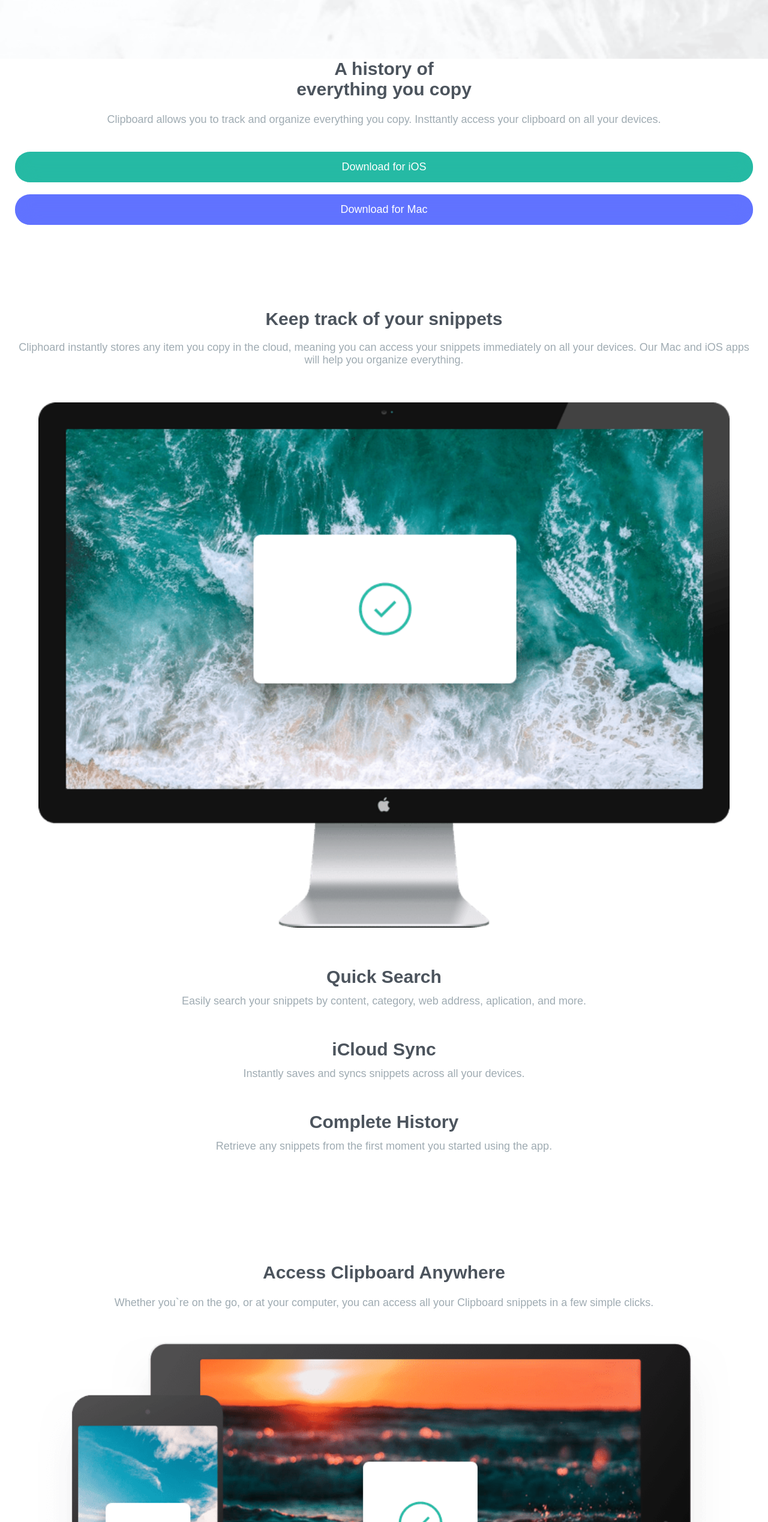
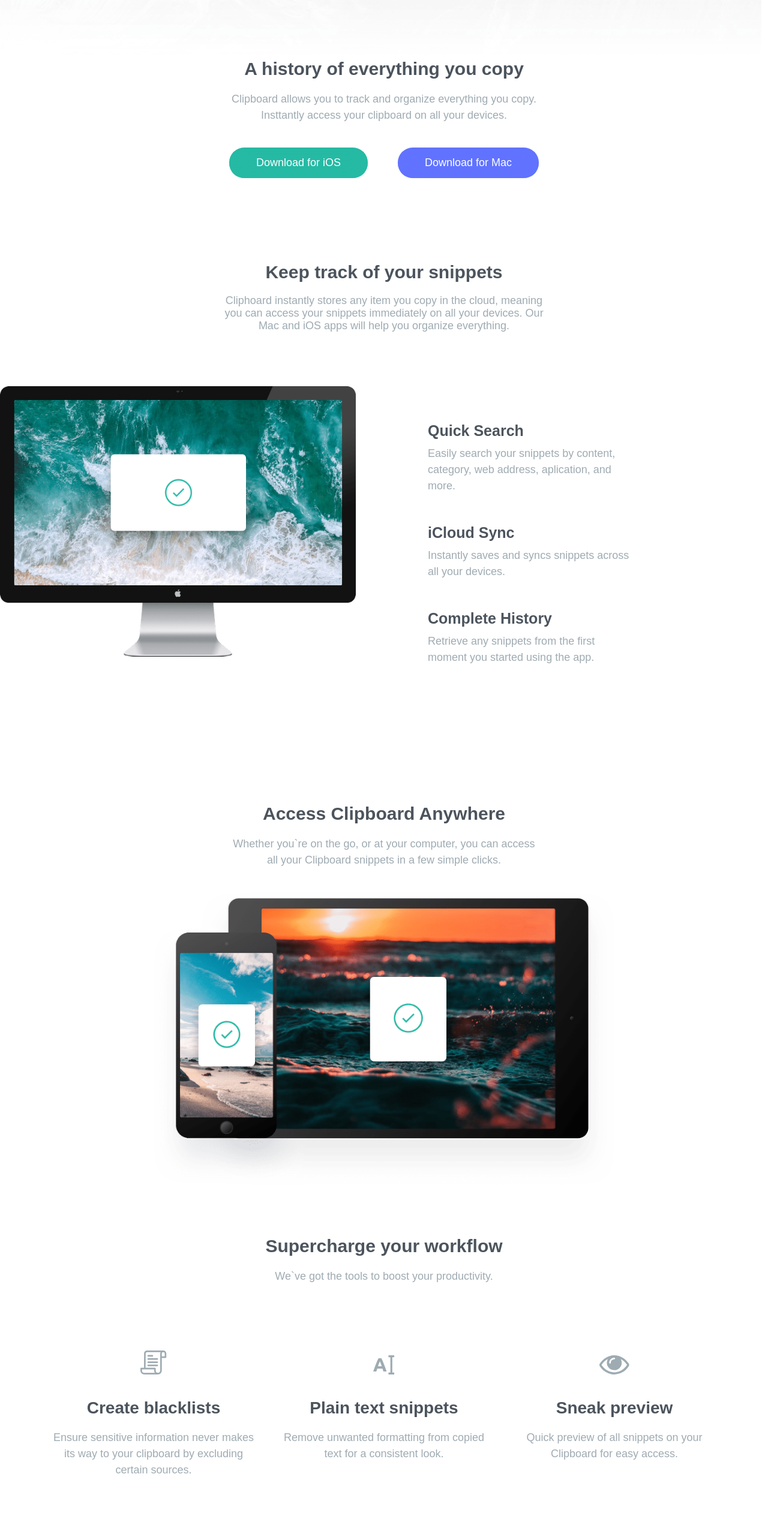
Before and after one commit to KamilKonopski/clipboard-landing-page-master, a plain HTML site: page index.html in a window 1280 px wide. Shown: the part 222-2760 px from the top of the page at 60% size. Drawn offline with Linux system fonts and the light colour scheme; a web font is replaced by a local one.

Commit message:
styles for desktop not complite

```diff
--- a/index.html
+++ b/index.html
@@ -82,7 +82,9 @@
 			<div class="tools__text">
 				<h2>Supercharge your workflow</h2>
 				<p>We`ve got the tools to boost your productivity.</p>
-				<div class="tools__tool">
+			</div>
+			<div class="tools__tool">
+				<div class="tools__tool-simple">
 					<img src="./images/icon-blacklist.svg" alt="blacklists icon" />
 					<h3>Create blacklists</h3>
 					<p>
@@ -90,14 +92,14 @@
 						by excluding certain sources.
 					</p>
 				</div>
-				<div class="tools__tool">
+				<div class="tools__tool-simple">
 					<img src="./images/icon-text.svg" alt="text icon" />
 					<h3>Plain text snippets</h3>
 					<p>
 						Remove unwanted formatting from copied text for a consistent look.
 					</p>
 				</div>
-				<div class="tools__tool">
+				<div class="tools__tool-simple">
 					<img src="./images/icon-preview.svg" alt="preview icon" />
 					<h3>Sneak preview</h3>
 					<p>
--- a/style.css
+++ b/style.css
@@ -15,6 +15,7 @@ body {
     font-family: 'Bai Jamjuree', sans-serif;
     font-size: 18px;
     margin: 0 auto;
+    max-width: 1440px;
 }
 
 /* header section start */
@@ -173,18 +174,24 @@ body {
     margin-bottom: 90px;
 }
 
-.tools__tool img {
+.tools__tool {
+    display: flex;
+    flex-direction: column;
+    text-align: center;
+}
+
+.tools__tool-simple img {
     margin-bottom: 35px;
 }
 
-.tools__tool h3 {
+.tools__tool-simple h3 {
     color: var(--darkGrayishBlue);
     font-size: 28px;
     font-weight: 600;
     margin-bottom: 20px;
 }
 
-.tools__tool p {
+.tools__tool-simple p {
     color: var(--grayishBlue);
     line-height: 150%;
 }
@@ -309,3 +316,106 @@ body {
     color: var(--strongCyan);
     text-decoration: none;
 }
+
+@media screen and (min-width: 1024px) {
+
+    /* header section start */
+    .header {
+        background: url('./images/bg-header-desktop.png');
+        background-size: contain;
+        background-repeat: no-repeat;
+        width: 100%;
+    }
+
+    .header__logo {
+        width: 6%;
+    }
+
+    .header__logo img {
+        width: 100%;
+    }
+
+    /* header section end*/
+
+    /* hero section start */
+    .hero__text h1 {
+        display: block;
+        text-align: center;
+    }
+
+    .hero__text p {
+        font-size: 18px;
+        padding: 0 370px;
+    }
+
+    .hero__button {
+        flex-direction: row;
+        justify-content: center;
+    }
+
+    .hero__button button {
+        padding: 15px 45px;
+    }
+
+    /* hero section end */
+
+    /* snippets section start */
+    .snippets__snippet {
+        display: flex;
+    }
+
+    .snippets__snippet-img {
+        width: 90%;
+    }
+
+    .snippets__snippet-text {
+        margin-top: 120px;
+        text-align: left;
+        padding-left: 100px;
+        padding-right: 200px;
+    }
+
+    .snippets__snippet-text h3 {
+        font-size: 25px;
+    }
+
+    .snippets__text p {
+        padding: 0 350px;
+    }
+
+    /* snippets section end */
+
+    /* access section start  */
+    .access__text p {
+        padding: 0 370px;
+    }
+
+    .access__img {
+        width: 60%;
+        margin-bottom: 80px;
+    }
+
+    /* access section end */
+
+    /* tools section start */
+    .tools__tool {
+        align-items: baseline;
+        flex-direction: row;
+        justify-content: center;
+    }
+
+    .tools__tool-simple {
+        width: 30%;
+        padding: 20px;
+    }
+
+    /* tools section end */
+
+    /* firms section start */
+    .firms {
+        flex-direction: row;
+        justify-content: space-around;
+    }
+
+    /* firms section end */
+}
```
